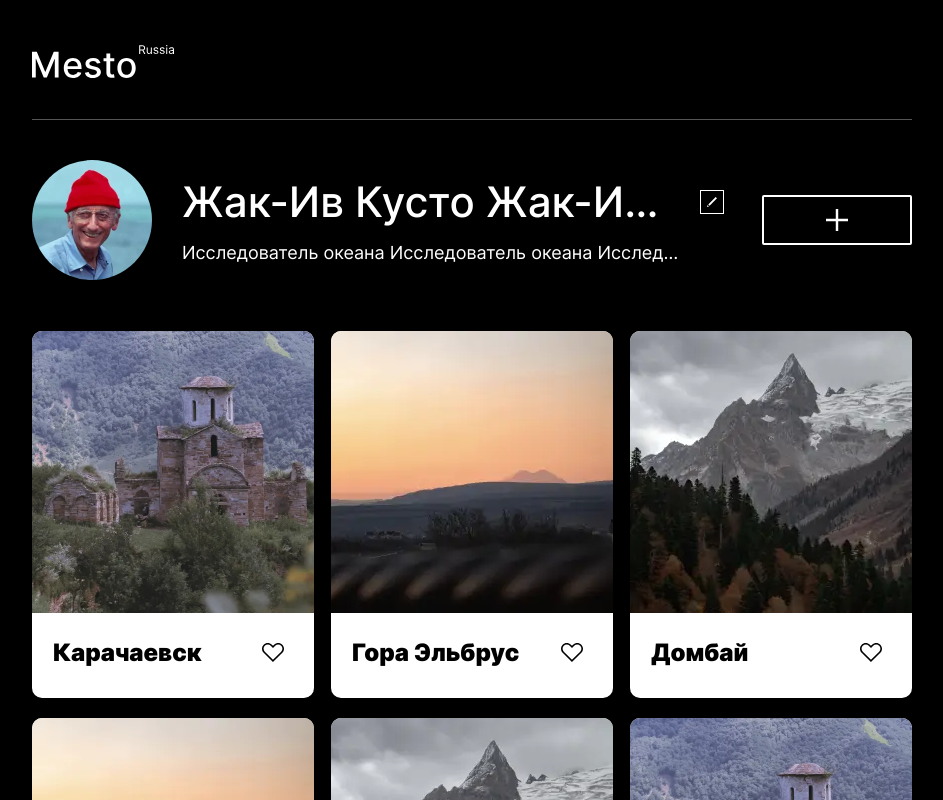
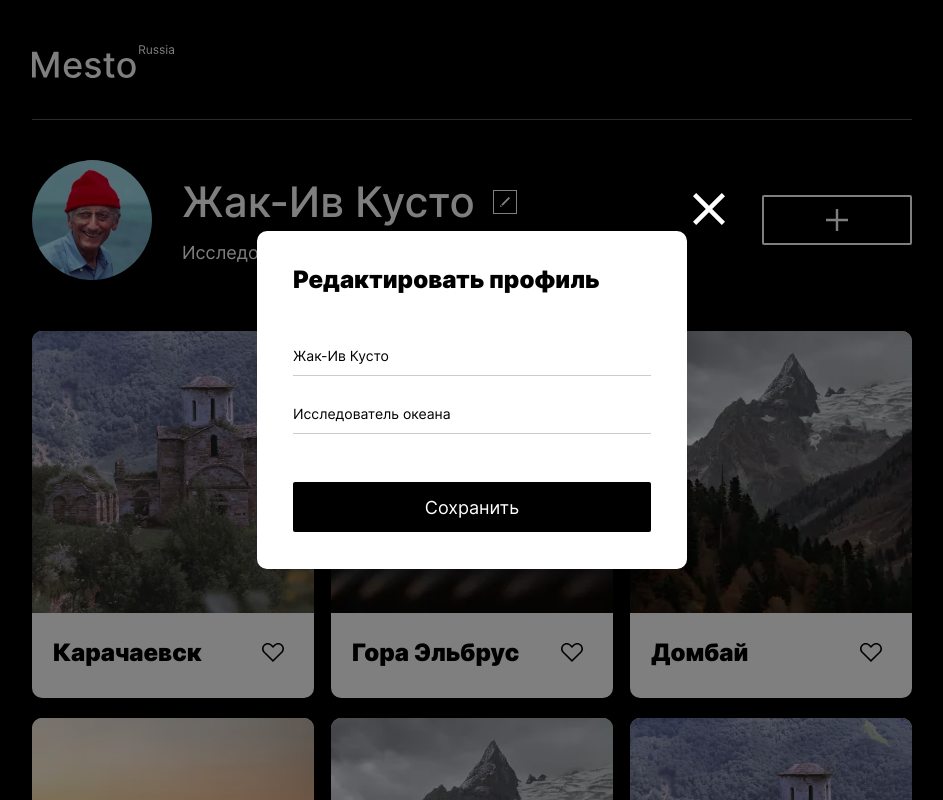
Before and after one commit to RubyVine01/mesto-project-bootcamp, a plain HTML site: page index.html in a window 1280 px wide. Shown: the top 800 px of the page, without its empty margins (168-1111 px from the left). Drawn offline with Linux system fonts and the light colour scheme.

Commit message:
add popup

```diff
--- a/blocks/photo-place/__item-like/photo-place__item-like.css
+++ b/blocks/photo-place/__item-like/photo-place__item-like.css
@@ -3,6 +3,7 @@
   width: 22px;
   height: 19px;
   background-image: url(../.././../images/like.svg);
+  cursor: pointer;
 }
 
 .photo-place__item-like:hover {
--- /dev/null
+++ b/blocks/popup/__button-close/popup__button-close.css
@@ -0,0 +1,27 @@
+.popup__button-close {
+  position: absolute;
+  top: -38px;
+  right: -38px;
+  background-image: url(../.././../images/close-button.svg);
+  height: 32px;
+  width: 32px;
+  background-size: contain;
+  background-repeat: no-repeat;
+  border: none;
+  padding: 0;
+  background-color: rgba(0, 0, 0, 0.5);
+  cursor: pointer;
+}
+
+.popup__button-close:hover {
+  opacity: 0.6;
+}
+
+@media screen and (max-width: 625px) {
+  .popup__button-close {
+    right: 0;
+    top: -36px;
+    height: 20px;
+    width: 20px;
+  }
+}
--- /dev/null
+++ b/blocks/popup/__button-save/popup__button-save.css
@@ -0,0 +1,29 @@
+.popup__button-save {
+  margin: 48px 36px 37px;
+  color: #fff;
+  text-align: center;
+  font-size: 18px;
+  font-style: normal;
+  font-weight: 400;
+  line-height: normal;
+  background-color: #000;
+  border-radius: 2px;
+  width: 358px;
+  height: 50px;
+  padding: 0;
+  border: none;
+  cursor: pointer;
+}
+
+.popup__button-save:hover {
+  opacity: 0.8;
+}
+
+@media screen and (max-width: 625px) {
+  .popup__button-save {
+    margin: 45px 22px 25px;
+    width: 238px;
+    height: 46px;
+    font-size: 14px;
+  }
+}
--- /dev/null
+++ b/blocks/popup/__conteiner/popup__conteiner.css
@@ -0,0 +1,17 @@
+.popup__conteiner {
+  display: flex;
+  flex-direction: column;
+  justify-content: center;
+  align-items: start;
+  background-color: #fff;
+  border-radius: 10px;
+  box-shadow: 0px 0px 25px 0px rgba(0, 0, 0, 0.15);
+  width: 430px;
+  position: relative;
+}
+
+@media screen and (max-width: 625px) {
+  .popup__conteiner {
+    width: 282px;
+  }
+}
--- /dev/null
+++ b/blocks/popup/__input-conteiner/popup__input-conteiner.css
@@ -0,0 +1,12 @@
+.popup__input-conteiner {
+  border: none;
+  width: 100%;
+  margin: 0;
+  padding: 0 36px 0;
+}
+
+@media screen and (max-width: 625px) {
+  .popup__input-conteiner {
+    padding: 0 22px 0;
+  }
+}
--- /dev/null
+++ b/blocks/popup/__input-text/popup__input-text.css
@@ -0,0 +1,20 @@
+.popup__input-text {
+  border: 0;
+  border-bottom: 1px solid rgba(0, 0, 0, 0.2);
+  width: 358px;
+  height: 40px;
+  margin: 0;
+  padding: 0;
+  padding-top: 17px;
+  color: #000;
+  font-size: 14px;
+  font-style: normal;
+  font-weight: 400;
+  line-height: normal;
+}
+
+@media screen and (max-width: 625px) {
+  .popup__input-text {
+    width: 238px;
+  }
+}
--- /dev/null
+++ b/blocks/popup/__title/popup__title.css
@@ -0,0 +1,16 @@
+.popup__title {
+  color: #000;
+  font-size: 24px;
+  font-style: normal;
+  font-weight: 900;
+  line-height: normal;
+  margin: 0;
+  padding: 34px 36px 24px;
+}
+
+@media screen and (max-width: 625px) {
+  .popup__title {
+    font-size: 18px;
+    padding: 25px 22px 45px;
+  }
+}
--- /dev/null
+++ b/blocks/popup/_opened/popup_opened.css
@@ -0,0 +1,3 @@
+.popup_opened {
+  display: flex;
+}
--- /dev/null
+++ b/blocks/popup/popup.css
@@ -0,0 +1,11 @@
+.popup {
+  position: fixed;
+  top: 0;
+  left: 0;
+  width: 100%;
+  min-height: 100%;
+  display: none;
+  align-items: center;
+  justify-content: center;
+  background: rgba(0, 0, 0, 0.5);
+}
--- a/blocks/profile/__add-button/profile__add-button.css
+++ b/blocks/profile/__add-button/profile__add-button.css
@@ -12,6 +12,7 @@
   padding: 0;
   margin-left: auto;
   display: block;
+  cursor: pointer;
 }
 
 .profile__add-button:hover {
--- a/blocks/profile/__edit-button/profile__edit-button.css
+++ b/blocks/profile/__edit-button/profile__edit-button.css
@@ -11,6 +11,7 @@
   border: none;
   outline: none;
   padding: 0;
+  cursor: pointer;
 }
 
 .profile__edit-button:hover {
--- a/index.html
+++ b/index.html
@@ -13,6 +13,21 @@
   </head>
   <body class="root">
     <div class="page">
+      <div class="popup popup_opened">
+        <div class="popup__conteiner">
+          <h2 class="popup__title">Редактировать профиль</h2>
+          <fieldset class="popup__input-conteiner">
+            <input type="text" class="popup__input-text" value="Жак-Ив Кусто" />
+            <input
+              type="text"
+              class="popup__input-text"
+              value="Исследователь океана"
+            />
+          </fieldset>
+          <button class="popup__button-close"></button>
+          <button class="popup__button-save">Сохранить</button>
+        </div>
+      </div>
       <header class="header">
         <a href="#" class="header__logo"></a>
         <div class="header__line"></div>
@@ -25,13 +40,9 @@
             class="profile__avatar"
           />
           <div class="profile__info">
-            <h1 class="profile__author-name">
-              Жак-Ив Кусто Жак-Ив Кусто Жак-Ив Кусто
-            </h1>
+            <h1 class="profile__author-name">Жак-Ив Кусто</h1>
             <button class="profile__edit-button"></button>
-            <p class="profile__about-author">
-              Исследователь океана Исследователь океана Исследователь океана
-            </p>
+            <p class="profile__about-author">Исследователь океана</p>
           </div>
           <button class="profile__add-button"></button>
         </section>
--- a/pages/index.css
+++ b/pages/index.css
@@ -2,6 +2,14 @@
 @import url(../vendor/_inter-web/fonts.css);
 @import url(../blocks/root/root.css);
 @import url(../blocks/page/page.css);
+@import url(../blocks/popup/popup.css);
+@import url(../blocks/popup/_opened/popup_opened.css);
+@import url(../blocks/popup/__conteiner/popup__conteiner.css);
+@import url(../blocks/popup/__input-conteiner/popup__input-conteiner.css);
+@import url(../blocks/popup/__title/popup__title.css);
+@import url(../blocks/popup/__input-text/popup__input-text.css);
+@import url(../blocks/popup/__button-close/popup__button-close.css);
+@import url(../blocks/popup/__button-save/popup__button-save.css);
 @import url(../blocks/header/header.css);
 @import url(../blocks/header/__logo/header__logo.css);
 @import url(../blocks/header/__line/header__line.css);
@@ -20,6 +28,5 @@
 @import url(../blocks/photo-place/__item-discription/photo-place__item-discription.css);
 @import url(../blocks/photo-place/__item-like/photo-place__item-like.css);
 @import url(../blocks/photo-place/__item-like/_active/photo-place__item-like_active.css);
-
 @import url(../blocks/footer/footer.css);
 @import url(../blocks/footer/__copyright/footer__copyright.css);
```
Also changed, not shown: images/close-button.svg (added).
